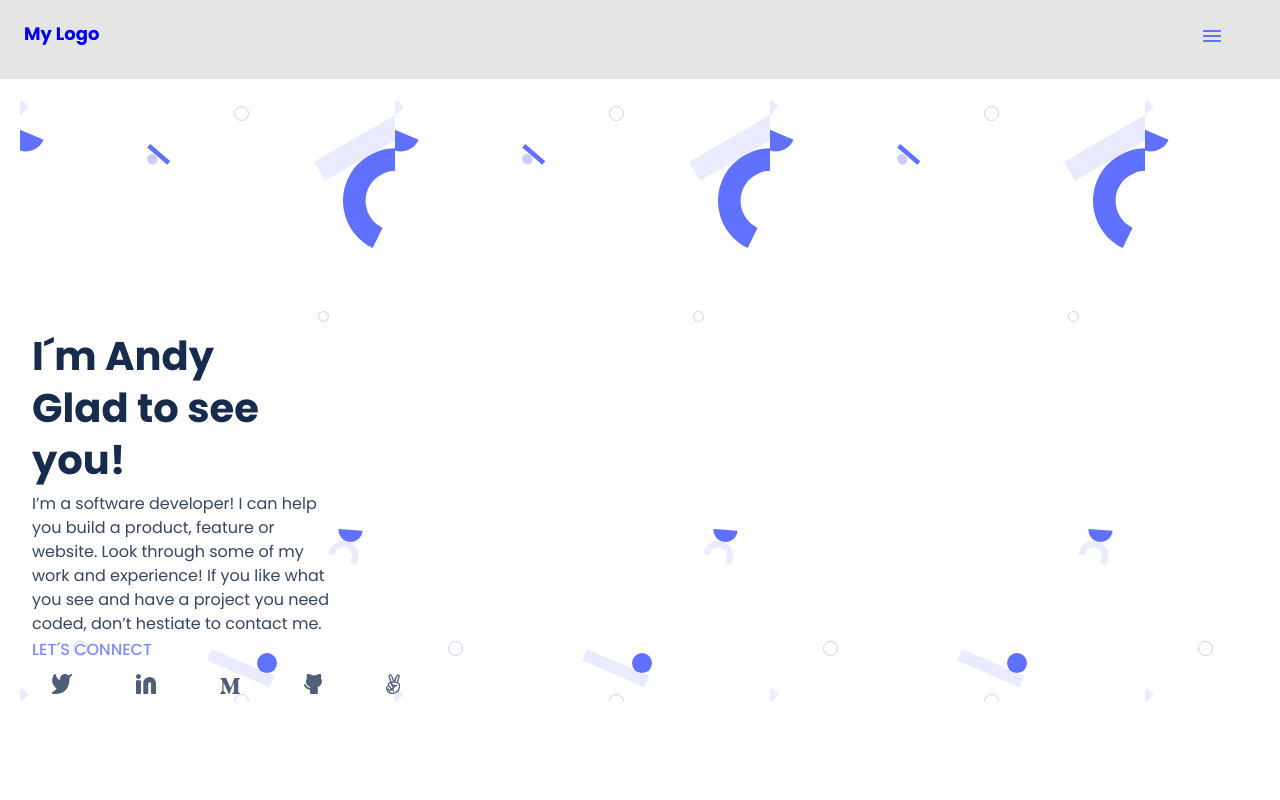
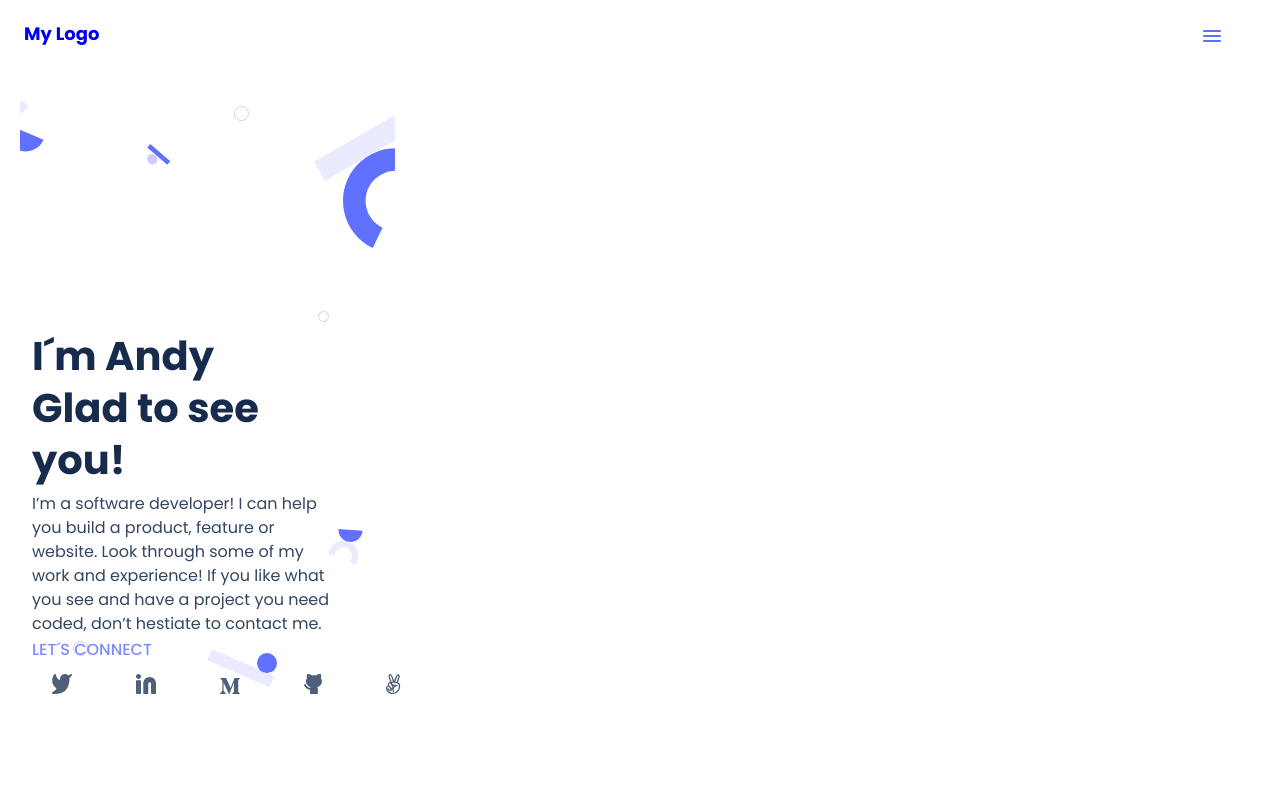
Before and after one commit to andym80/Portfolio-AM, a website: page index.html in a window 1280 px wide. Shown: the top 800 px of the page. Drawn offline with Linux system fonts and the light colour scheme.

Commit message:
fix style.css header

```diff
--- a/styles.css
+++ b/styles.css
@@ -12,6 +12,7 @@ a {
   height: 100%;
   padding-top: 24px;
   background-image: url('./images/header-shapes\ mobile.svg');
+  background-repeat: no-repeat;
 }
 
 .connectlink {
@@ -35,7 +36,7 @@ h1 {
 }
 
 header {
-  background: #e5e5e5;
+  background: white;
   box-sizing: border-box;
   left: 0;
   padding: 24px;
```
